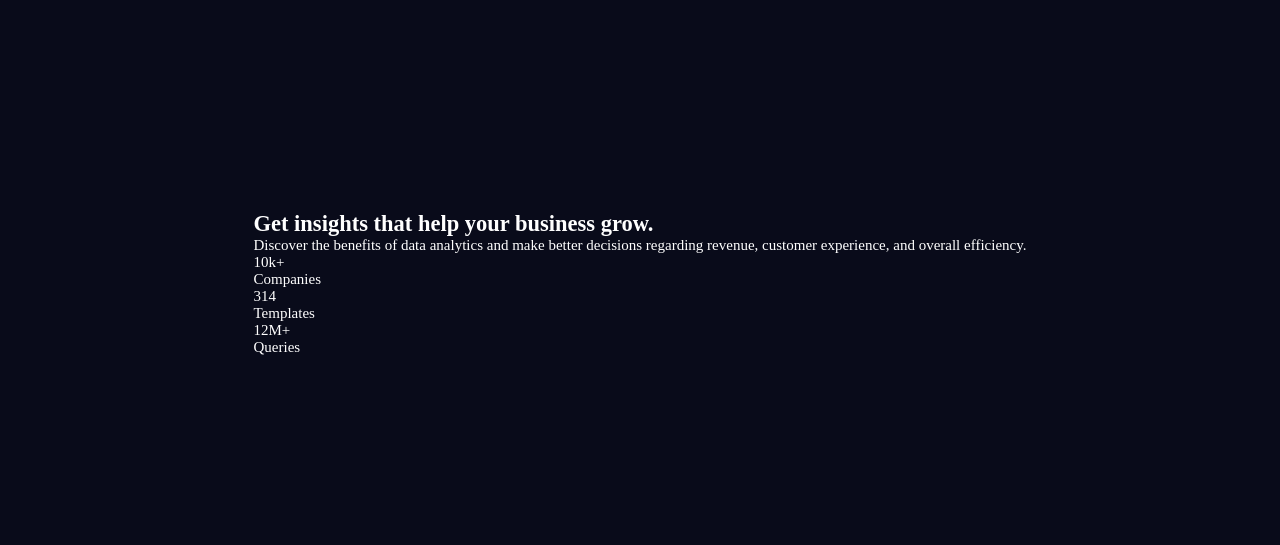
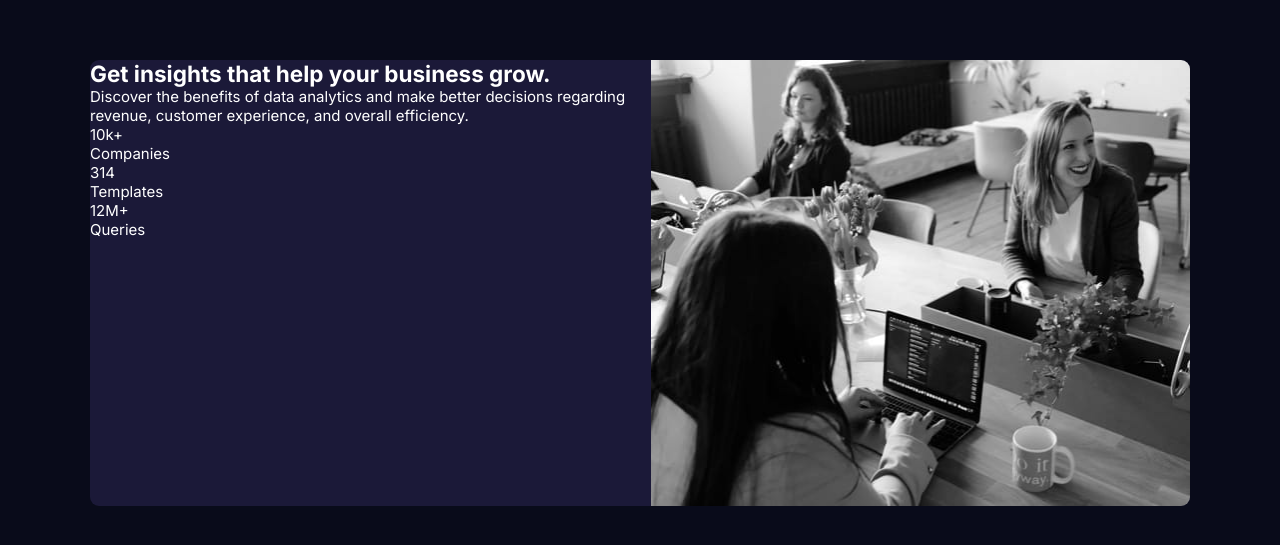
Before and after one commit to kom42ec/stats-preview-card, a plain HTML site: page index.html in a window 1280 px wide. Shown: the part 117-662 px from the top of the page. Drawn offline with Linux system fonts and the light colour scheme.

Commit message:
basic styling added

```diff
--- a/index.html
+++ b/index.html
@@ -44,7 +44,12 @@
         </div>
       </section>
 
-      <section class="image-box"></section>
+      <section class="image-box">
+        <img
+          src="img/image-header-desktop.jpg"
+          alt="woman smiling in the workspace"
+        />
+      </section>
     </main>
   </body>
 </html>
--- a/styles.css
+++ b/styles.css
@@ -57,6 +57,7 @@ html {
   font-size: 62.5%;
 }
 body {
+  font-family: "Inter", sans-serif;
   background-color: var(--dark-blue);
   font-size: 1.5rem;
   min-height: 100vh;
@@ -64,8 +65,20 @@ body {
   align-items: center;
   justify-content: center;
   color: var(--stats-heading);
+  padding: 0 3rem;
 }
 img {
   display: block;
   width: 100%;
 }
+
+.container {
+  max-width: 110rem;
+  overflow: hidden;
+  margin-left: auto;
+  margin-right: auto;
+  background-color: var(--saturated-blue);
+  border-radius: 9px;
+  display: grid;
+  grid-template-columns: 51fr 49fr;
+}
```
